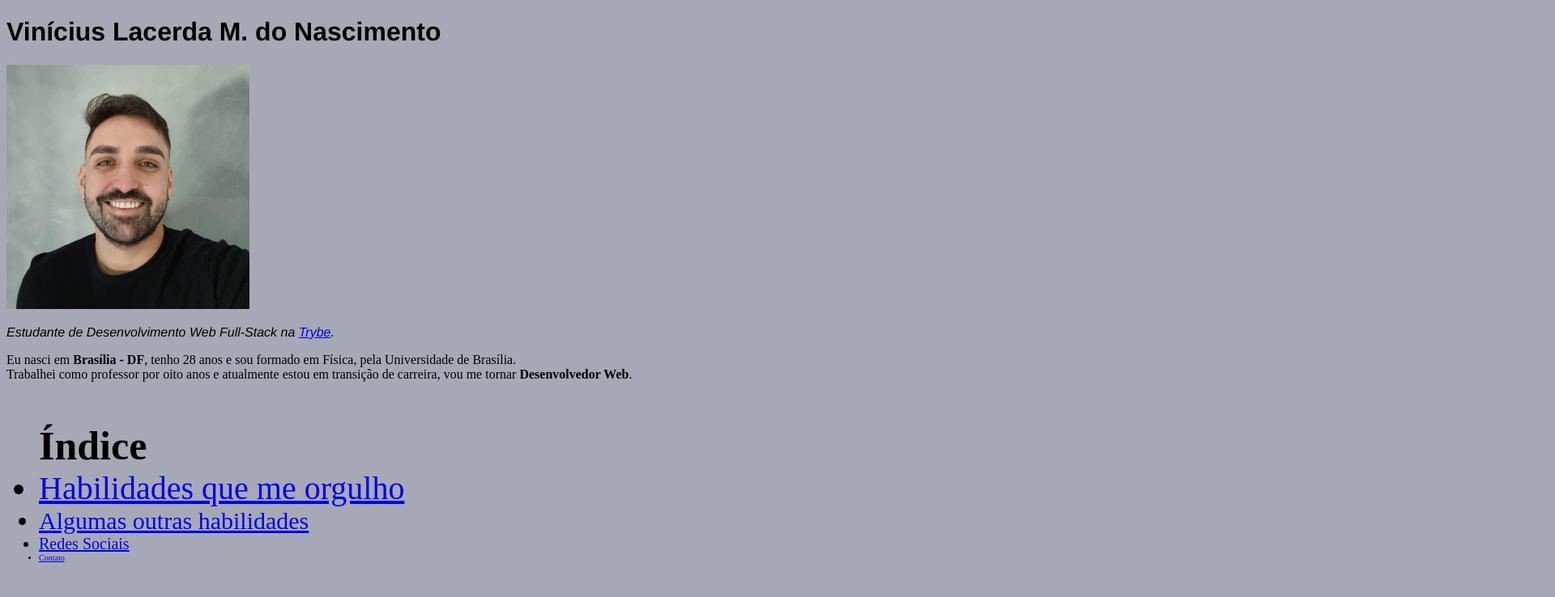
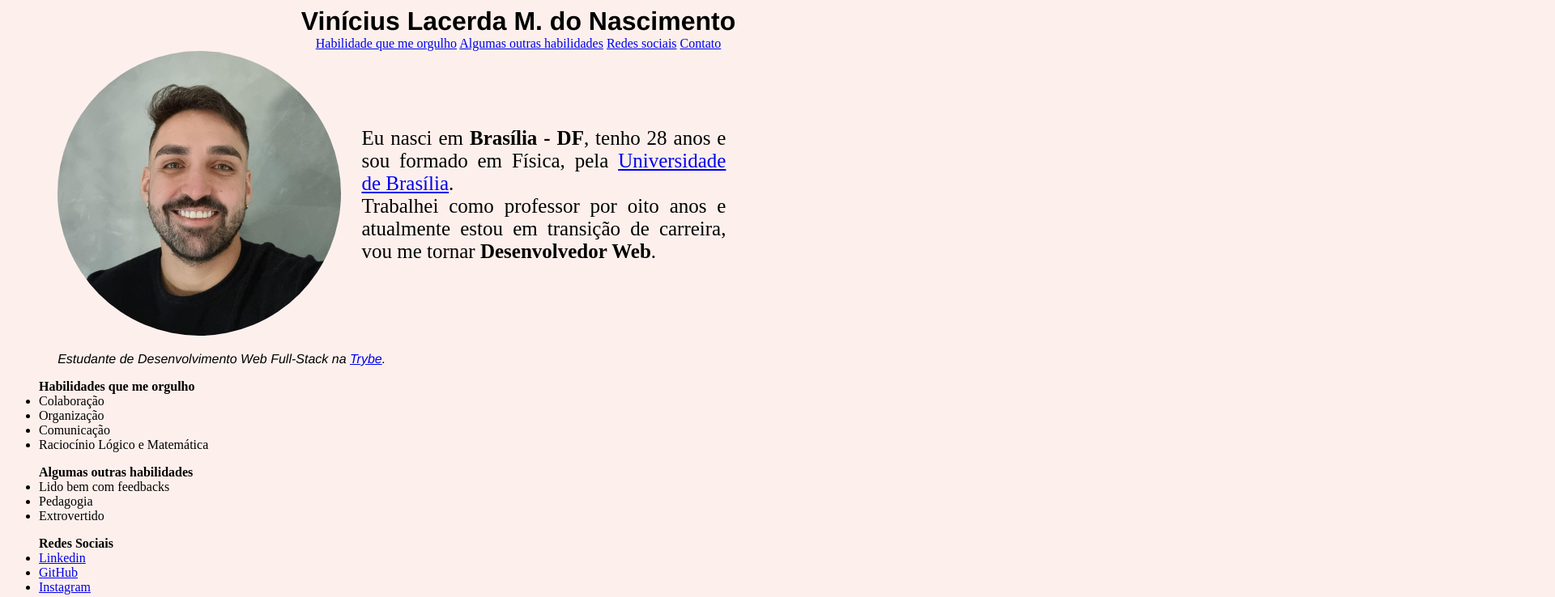
Before and after one commit to ViniciusmnLacerda/ViniciusmnLacerda.github.io, a plain HTML site: page index.html in a window 1280 px wide. Shown: the top 738 px of the page at 81% size, 1920 px wide, since content can reach past the window. Drawn offline with Linux system fonts and the light colour scheme.

Commit message:
arrumando a primeira seção

```diff
--- a/index.html
+++ b/index.html
@@ -6,19 +6,25 @@
     <link rel="stylesheet" type="text/css" href="style.css">
 </head>
 <body>
+
     <h1>Vinícius Lacerda M. do Nascimento</h1>
-    <img id ="foto" src="images/fotoperfil.jpg" atl="Foto do Vinícius Lacerda" width="300px">
-<p id="paragrafo1">Estudante de Desenvolvimento Web Full-Stack na <a href="https://www.betrybe.com/" target="_blank">Trybe</a>.</p>
-<p id="paragrafo2">Eu nasci em <strong>Brasília - DF</strong>, tenho 28 anos e sou formado em Física, pela Universidade de Brasília. <br>
-Trabalhei como professor por oito anos e atualmente estou em transição de carreira, vou me tornar <strong> Desenvolvedor Web</strong>.
-</p>
+    <div class="indice">
+        <a href="#indice1">Habilidade que me orgulho</a>
+        <a href="#indice2">Algumas outras habilidades</a>
+        <a href="#indice3">Redes sociais</a>
+        <a href="#indice4">Contato</a>
+    </div>
+        <div class="boxpai">
+            <div class="boxfilho1"><img id ="foto" src="images/fotoperfil.jpg" atl="Foto do Vinícius Lacerda" width="350px">
+            </div>
+            <div class="boxfilho2"><p id="paragrafo2">Eu nasci em <strong>Brasília - DF</strong>, tenho 28 anos e sou formado em Física, pela <a href="https://www.unb.br/" target="_blank">Universidade de Brasília</a>.<br>
+           Trabalhei como professor por oito anos e atualmente estou em transição de carreira, vou me tornar <strong> Desenvolvedor Web</strong>.</p>
+            </div>
+        </div>
 
-<ul class="classe0" ><strong>Índice</strong>
-<li class="classe1" > <a href="#indice1">Habilidades que me orgulho</a></li>
-<li class="classe2" > <a href="#indice2">Algumas outras habilidades</a></li>
-<li class="classe3" > <a href="#indice3">Redes Sociais</a></li>
-<li class="classe4" > <a href="#indice4">Contato</a></li>
-</ul>
+            <div class="legenda-foto">
+                <p id="paragrafo1">Estudante de Desenvolvimento Web Full-Stack na <a href="https://www.betrybe.com/" target="_blank">Trybe</a>.</p>
+            </div>
 
 <ul class="classe0" id="indice1"> <strong>Habilidades que me orgulho</strong>
     <li class="classe1" >Colaboração</li>
@@ -33,20 +39,15 @@ Trabalhei como professor por oito anos e atualmente estou em transição de carr
     <li class="classe3" >Extrovertido</li>
 </ul>
 
-<p id="paragrafo3">Um dos blogs que gosto de acompanhar durante o meu tempo livre é o <a href="https://www.youtube.com/channel/UCBFLqK7PAP9DQ3JpIrWFI7w"
-    « target="blank">Pipocando</a>.</p>
-
-    <ul id="indice3"><strong>Redes Sociais</strong>
+<ul id="indice3"><strong>Redes Sociais</strong>
     <li> <a href="https://www.linkedin.com/in/viniciuslmn/" target="_blank">Linkedin</a></li>
     <li><a href="https://github.com/ViniciusmnLacerda" target="_blank">GitHub</a></li>
     <li> <a href="https://www.instagram.com/viniciuslmn/" target="Instagram">Instagram</a></li>
-    </ul>
+</ul>
 
-   <ul id="indice4"><strong>Contato</strong>
+<ul id="indice4"><strong>Contato</strong>
    <li>Email</li>
-   </ul>
-
-    <a href="#foto">Veja minha foto!</a>
+</ul>
 
 </body>
 </html>
--- a/style.css
+++ b/style.css
@@ -1,9 +1,12 @@
 body {
-    background-color:#a6a9b5;
+    background-color:#FDF0EC;
 }
 
 h1 {
     font-family: Helvetica, sans-serif;
+    text-align: center;
+    margin-top: 0%;
+    margin-bottom: 0%;
 }
 
 #paragrafo1 {
@@ -15,23 +18,40 @@ h1 {
     font-family: 'Times New Roman', Times, serif;
 }
 
-.classe0 {
-    font-size: 50px;
+#foto {
+    border-radius: 50%;
+}
+.boxpai {
+    /* border: 1px solid green; */
+    display: flex;
+    justify-content: left;
 }
 
-.classe1 {
-    font-size: 40px;
+.boxfilho1 {
+    /* border: 1px solid black; */
+    margin-left: 5%;
+    }
+
+.boxfilho2 {
+    /* border: 1px solid red; */
+    width: 300px;
+    text-align: justify;
+    margin-top: auto;
+    margin-bottom: auto;
+    margin-left: 2%;
+    width: 450px;
+    font-size: 25px;
 }
 
-.classe2 {
-    font-size: 30px;
+.legenda-foto {
+    /* border: 1px solid green; */
+    width: 4500px;
+    margin-left: 5%;
 }
 
-.classe3 {
-
-    font-size: 20px;
+.indice {
+    /* border: 1px solid yellow; */
+    width: 550px;
+    text-align: center;
+    margin: auto;
 }
-
-.classe4 {
-    font-size: 10px;
-}
```
